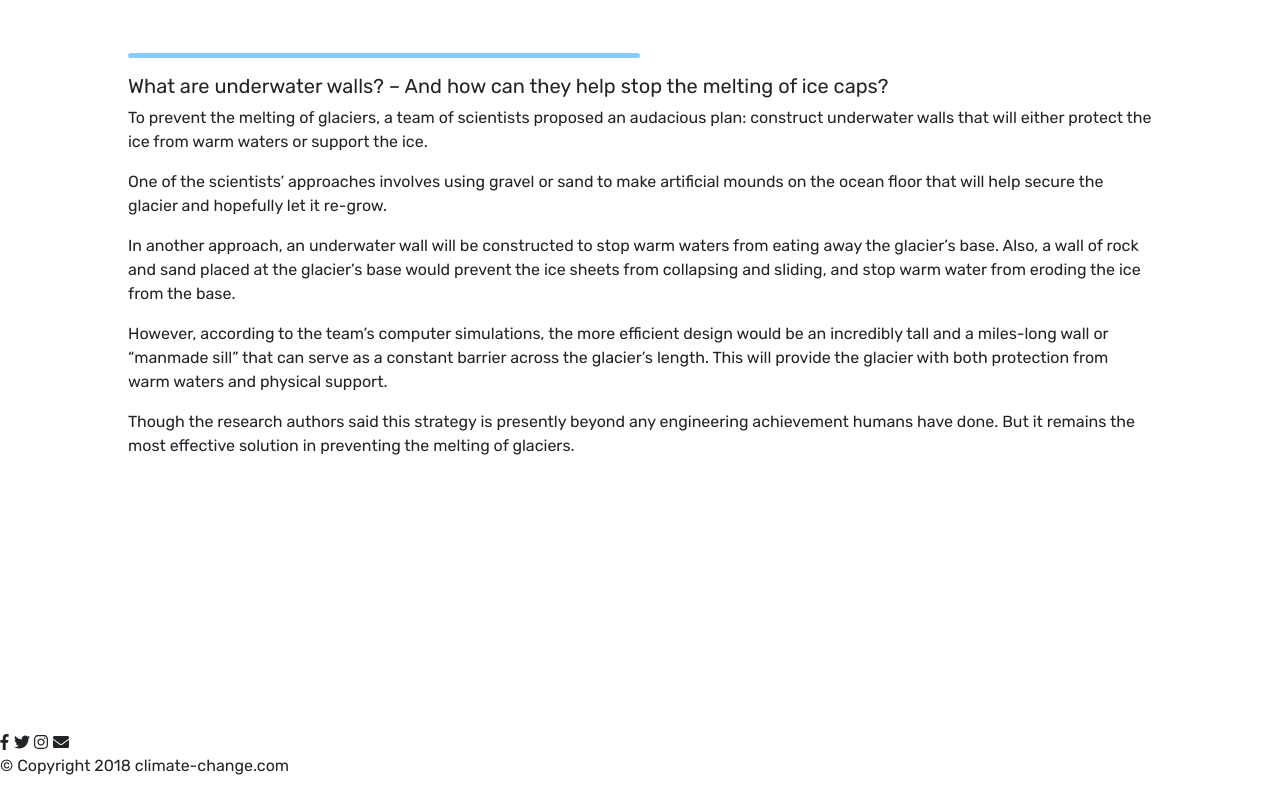
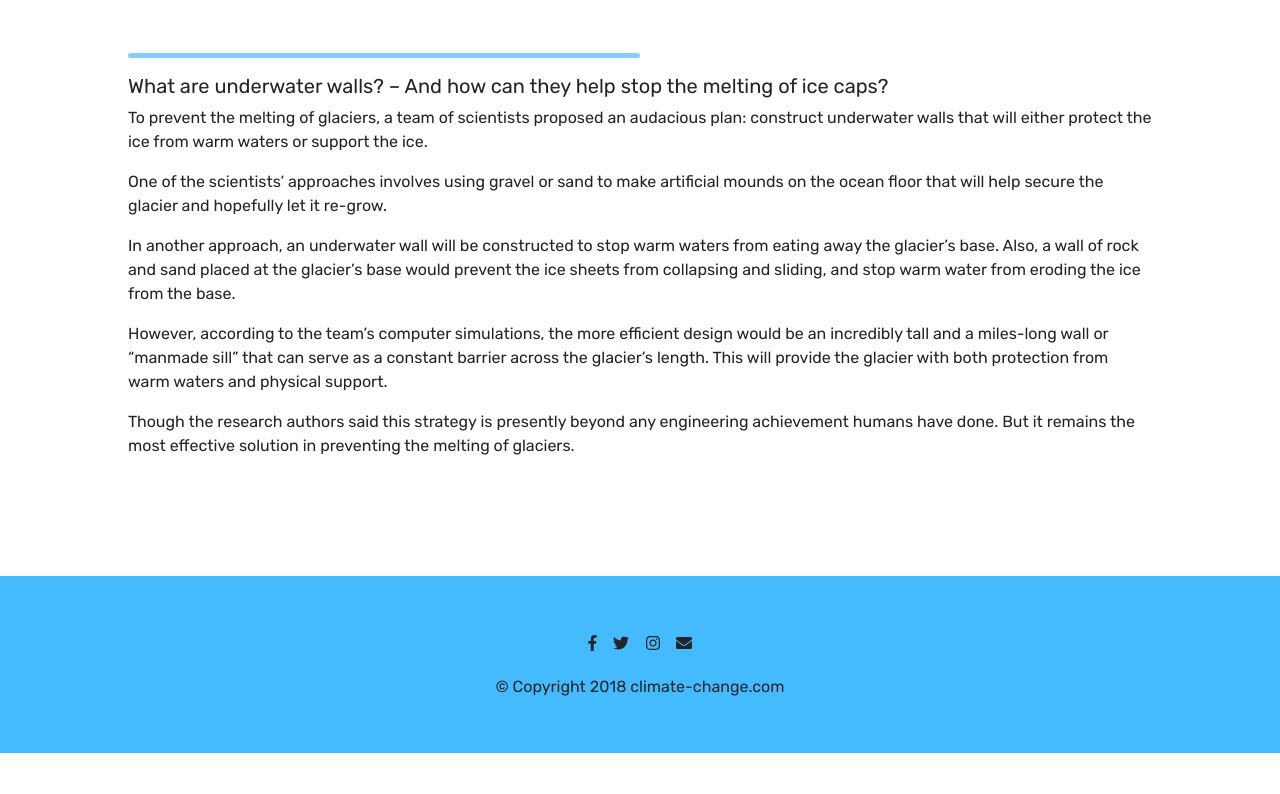
Before and after one commit to SanthanaRahul1234/project, a plain HTML site: page index.html in a window 1280 px wide. Shown: the part 2563-3357 px from the top of the page. After the commit the page ends 3316 px from the top, so only its background shows below. Drawn offline with nearby package versions, Linux system fonts and the light colour scheme.

Commit message:
added footer styles

```diff
--- a/styles.css
+++ b/styles.css
@@ -6,11 +6,11 @@
     font-weight: 500;
 }
 
+
 .body{
-    padding: 3% 10% 20%;
+    padding: 3% 10% 8%;
 
 }
-
 
 .heading {
     font-family: "Ubuntu";
@@ -44,3 +44,13 @@ h5 {
     font-family: "Rubik";
     font-weight: 500
 }
+
+#footer {
+    padding: 3% 15%;
+    text-align: center;
+    background-color: #4BF;
+}
+
+.social-icon {
+    margin: 20px 6px
+}
```
